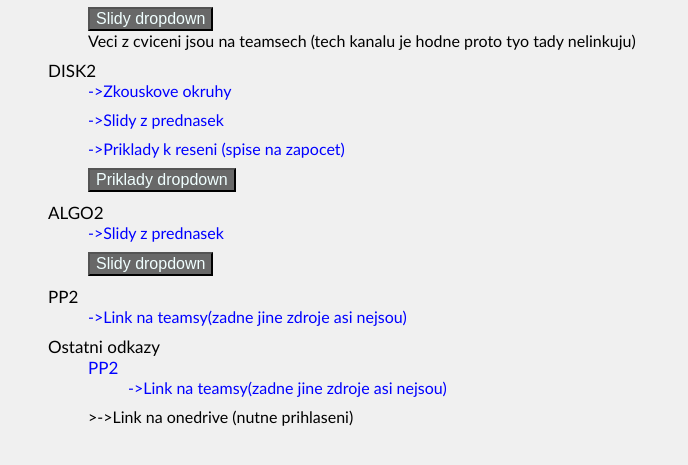
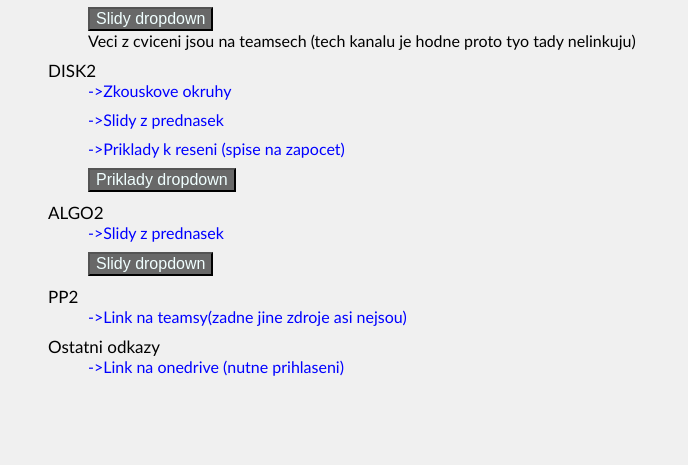
Before and after one commit to MatyasBalcar/upol_zkousky, a plain HTML site: page index.html in a window 1280 px wide. Shown: the part 125-590 px from the top of the page, without its empty margins (0-688 px from the left). Drawn offline with Linux system fonts and the light colour scheme.

Commit message:
link for nedrivce

```diff
--- a/index.html
+++ b/index.html
@@ -79,12 +79,7 @@
         <li>
             <span style="font-size: 17px;">Ostatni odkazy</span>
             <ul>
-                <li><a href="<li>
-                    <span style="font-size: 17px;">PP2</span>
-                    <ul>
-                        <li><a href="https://teams.microsoft.com/l/channel/19%3AuQ8TTmB1C9-QmmSQMoQZUAk3pzJs4ENjyUYH1q349Xk1%40thread.tacv2/General?groupId=9e14e3bf-21b7-45be-9e81-d7dced97ffe2&tenantId=">->Link na teamsy(zadne jine zdroje asi nejsou)</a></li>
-                    </ul>
-                </li>>->Link na onedrive (nutne prihlaseni)</a></li>
+                <li><a href="https://l.facebook.com/l.php?u=https%3A%2F%2Ftomasryska.cz%2Furl%2Fitmaterialy%3Ffbclid%3DIwZXh0bgNhZW0CMTAAAR2Gqna2kxDgsm9zC_8aOwKWCyXM20ZIfqJ0JZsx8FCtmZhZPlw4pM_8EL0_aem_AaDGYDsU7eMJhupNHg2Y0IN8HXMOqB_-3pE9apv4oAyjnaBPJ1_JgCm6HGZC4fJbMWLwBD77326B_mR53S58isXC&h=AT0MMoQEsC81M9fsnBLQT2754g6MeG_urlgjU8AQwlvjy468qZOuRAuYL6TzPvRJfsWM0OnO6UtoQylzw_8h1zgfT_7UZ9U492hhw-YwPvdwAeitwEcM6Z6pTYFPF59YT9CheSoTwjnqsbd96ujQAw">->Link na onedrive (nutne prihlaseni)</a></li>
             </ul>
         </li>
     </ul>
```
